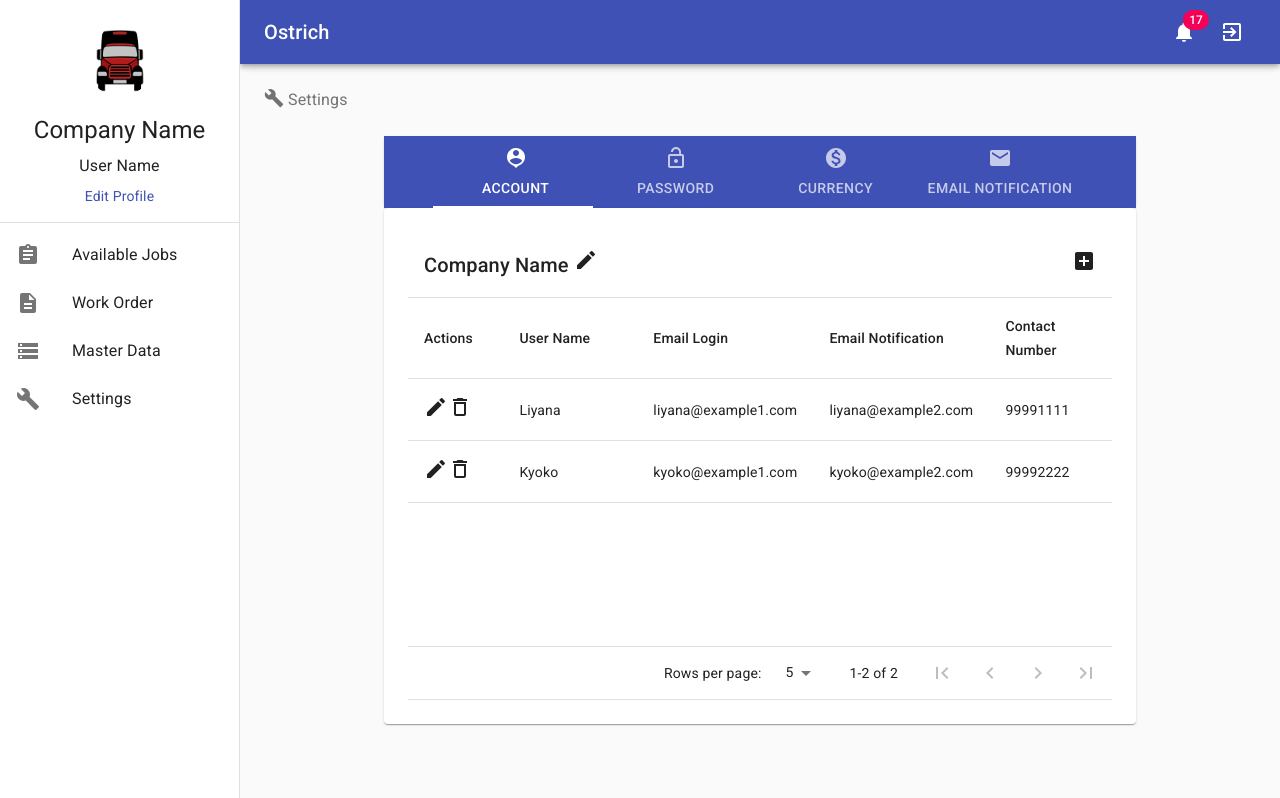
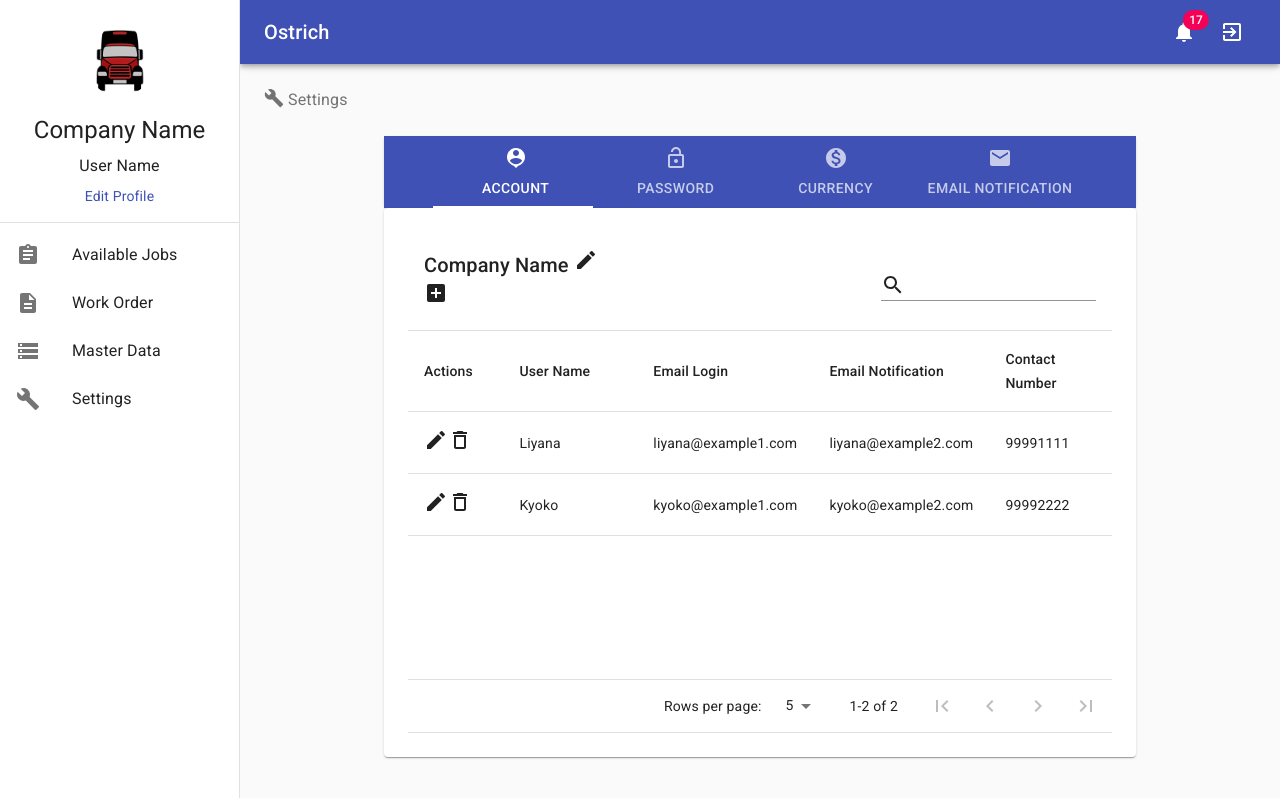
Before and after one commit to liyanarosliescs/ostrich-ui, a React (Create React App) app: page /trucker/setting in a window 1280 px wide. Built offline with nearby package versions, Linux system fonts and the light colour scheme.

Commit message:
standardize manageraccount table and masterdata tables

```diff
--- a/src/components/ManagerAccountTab.js
+++ b/src/components/ManagerAccountTab.js
@@ -11,6 +11,7 @@ import TablePagination from "@material-ui/core/TablePagination";
 import TableRow from "@material-ui/core/TableRow";
 import Paper from "@material-ui/core/Paper";
 import IconButton from "@material-ui/core/IconButton";
+import TextField from '@material-ui/core/TextField';
 import FirstPageIcon from "@material-ui/icons/FirstPage";
 import KeyboardArrowLeft from "@material-ui/icons/KeyboardArrowLeft";
 import KeyboardArrowRight from "@material-ui/icons/KeyboardArrowRight";
@@ -18,6 +19,8 @@ import LastPageIcon from "@material-ui/icons/LastPage";
 import AddBox from "@material-ui/icons/AddBox";
 import Edit from "@material-ui/icons/Edit";
 import DeleteOutline from "@material-ui/icons/DeleteOutline";
+import InputAdornment from '@material-ui/core/InputAdornment';
+import Search from '@material-ui/icons/Search';
 
 const useStyles1 = makeStyles(theme => ({
   root: {
@@ -155,13 +158,23 @@ export default function ManagerAccountTable() {
           <TableRow align="right">
             <TableCell colSpan="2">
               <Typography variant="h6" id="tableTitle">
-                Company Name <Edit/>
+                Company Name <Edit/> <AddBox />
               </Typography>
             </TableCell>
             <TableCell />
-            <TableCell />
-            <TableCell align="right">
-              <AddBox />
+            <TableCell colSpan="2" align="right">
+              <TextField
+                id="standard-search"
+                type="search"
+                margin="normal"
+                InputProps={{
+                  startAdornment: (
+                    <InputAdornment position="start">
+                      <Search />
+                    </InputAdornment>
+                  ),
+                }}
+              />
             </TableCell>
           </TableRow>
           <TableRow>
--- a/src/components/Trucker/DriversTab.js
+++ b/src/components/Trucker/DriversTab.js
@@ -11,6 +11,7 @@ import TablePagination from "@material-ui/core/TablePagination";
 import TableRow from "@material-ui/core/TableRow";
 import Paper from "@material-ui/core/Paper";
 import IconButton from "@material-ui/core/IconButton";
+import TextField from '@material-ui/core/TextField';
 import FirstPageIcon from "@material-ui/icons/FirstPage";
 import KeyboardArrowLeft from "@material-ui/icons/KeyboardArrowLeft";
 import KeyboardArrowRight from "@material-ui/icons/KeyboardArrowRight";
@@ -18,6 +19,8 @@ import LastPageIcon from "@material-ui/icons/LastPage";
 import AddBox from "@material-ui/icons/AddBox";
 import Edit from "@material-ui/icons/Edit";
 import DeleteOutline from "@material-ui/icons/DeleteOutline";
+import InputAdornment from '@material-ui/core/InputAdornment';
+import Search from '@material-ui/icons/Search';
 
 const useStyles1 = makeStyles(theme => ({
   root: {
@@ -152,13 +155,23 @@ export default function DriversTable() {
           <TableRow align="right">
             <TableCell colSpan="2">
               <Typography variant="h6" id="tableTitle">
-                Drivers' Information
+                Drivers <AddBox />
               </Typography>
             </TableCell>
             <TableCell />
-            <TableCell />
-            <TableCell align="right">
-              <AddBox />
+            <TableCell colSpan="2" align="right">
+              <TextField
+                id="standard-search"
+                type="search"
+                margin="normal"
+                InputProps={{
+                  startAdornment: (
+                    <InputAdornment position="start">
+                      <Search />
+                    </InputAdornment>
+                  ),
+                }}
+              />
             </TableCell>
           </TableRow>
           <TableRow>
@@ -189,7 +202,7 @@ export default function DriversTable() {
 
           {emptyRows > 0 && (
             <TableRow style={{ height: 48 * emptyRows }}>
-              <TableCell colSpan={4} />
+              <TableCell colSpan={5} />
             </TableRow>
           )}
         </TableBody>
@@ -197,7 +210,7 @@ export default function DriversTable() {
           <TableRow>
             <TablePagination
               rowsPerPageOptions={[5, 10, 25]}
-              colSpan={4}
+              colSpan={5}
               count={rows.length}
               rowsPerPage={rowsPerPage}
               page={page}
--- a/src/components/Trucker/TrailersTab.js
+++ b/src/components/Trucker/TrailersTab.js
@@ -11,6 +11,7 @@ import TablePagination from "@material-ui/core/TablePagination";
 import TableRow from "@material-ui/core/TableRow";
 import Paper from "@material-ui/core/Paper";
 import IconButton from "@material-ui/core/IconButton";
+import TextField from '@material-ui/core/TextField';
 import FirstPageIcon from "@material-ui/icons/FirstPage";
 import KeyboardArrowLeft from "@material-ui/icons/KeyboardArrowLeft";
 import KeyboardArrowRight from "@material-ui/icons/KeyboardArrowRight";
@@ -18,6 +19,8 @@ import LastPageIcon from "@material-ui/icons/LastPage";
 import AddBox from "@material-ui/icons/AddBox";
 import Edit from "@material-ui/icons/Edit";
 import DeleteOutline from "@material-ui/icons/DeleteOutline";
+import InputAdornment from '@material-ui/core/InputAdornment';
+import Search from '@material-ui/icons/Search';
 
 const useStyles1 = makeStyles(theme => ({
   root: {
@@ -152,12 +155,22 @@ export default function TrailersTable() {
           <TableRow align="right">
             <TableCell colSpan="2">
               <Typography variant="h6" id="tableTitle">
-                Trailers' Information
+                Trailers <AddBox />
               </Typography>
             </TableCell>
-            <TableCell />
-            <TableCell align="right">
-              <AddBox />
+            <TableCell colSpan="2" align="right">
+              <TextField
+                id="standard-search"
+                type="search"
+                margin="normal"
+                InputProps={{
+                  startAdornment: (
+                    <InputAdornment position="start">
+                      <Search />
+                    </InputAdornment>
+                  ),
+                }}
+              />
             </TableCell>
           </TableRow>
           <TableRow>
--- a/src/components/Trucker/TruckersTab.js
+++ b/src/components/Trucker/TruckersTab.js
@@ -11,6 +11,7 @@ import TablePagination from "@material-ui/core/TablePagination";
 import TableRow from "@material-ui/core/TableRow";
 import Paper from "@material-ui/core/Paper";
 import IconButton from "@material-ui/core/IconButton";
+import TextField from '@material-ui/core/TextField';
 import FirstPageIcon from "@material-ui/icons/FirstPage";
 import KeyboardArrowLeft from "@material-ui/icons/KeyboardArrowLeft";
 import KeyboardArrowRight from "@material-ui/icons/KeyboardArrowRight";
@@ -18,6 +19,8 @@ import LastPageIcon from "@material-ui/icons/LastPage";
 import AddBox from "@material-ui/icons/AddBox";
 import Edit from "@material-ui/icons/Edit";
 import DeleteOutline from "@material-ui/icons/DeleteOutline";
+import InputAdornment from '@material-ui/core/InputAdornment';
+import Search from '@material-ui/icons/Search';
 
 const useStyles1 = makeStyles(theme => ({
   root: {
@@ -155,12 +158,22 @@ export default function TruckersTable() {
           <TableRow align="right">
             <TableCell colSpan="2">
               <Typography variant="h6" id="tableTitle">
-                Truckers' Information
+                Truckers <AddBox />
               </Typography>
             </TableCell>
-            <TableCell />
-            <TableCell align="right">
-              <AddBox />
+            <TableCell colSpan="2" align="right">
+              <TextField
+                id="standard-search"
+                type="search"
+                margin="normal"
+                InputProps={{
+                  startAdornment: (
+                    <InputAdornment position="start">
+                      <Search />
+                    </InputAdornment>
+                  ),
+                }}
+              />
             </TableCell>
           </TableRow>
           <TableRow>
```
